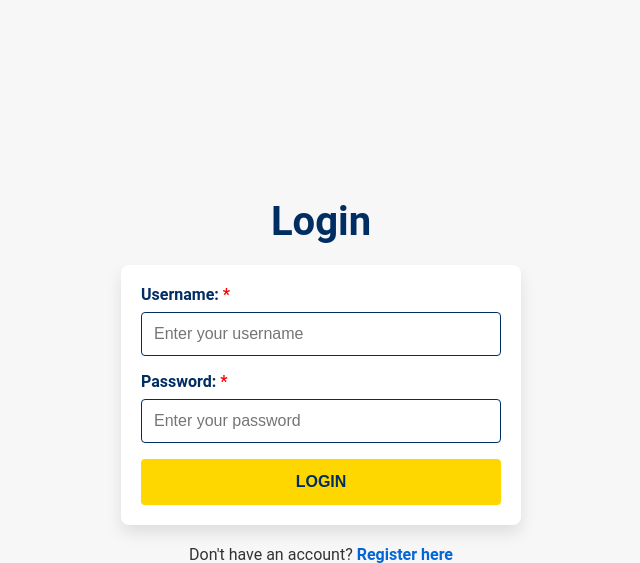
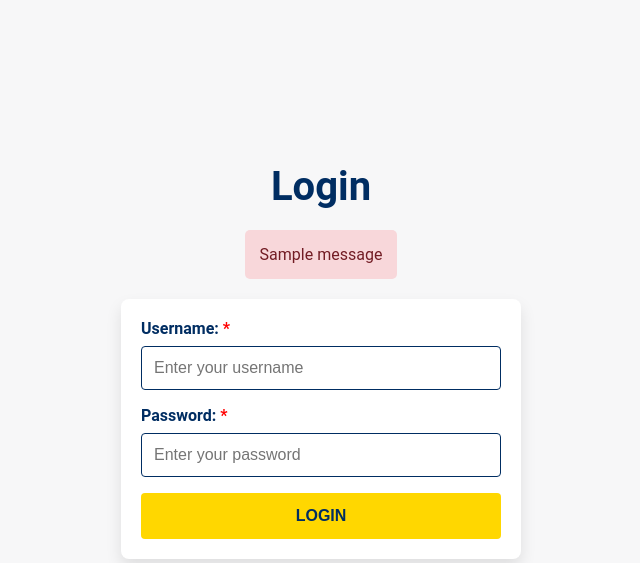
Before and after one commit to md-Yusha/School_Website, a Django app: page /login/ in a window 1280 px wide. Shown: the top 563 px of the page, without its empty margins (319-959 px from the left). Run offline with Django 5.2, Linux system fonts and the light colour scheme; one stand-in notice (Sample message) is shown.

Commit message:
login error

```diff
--- a/school_website/templates/student_dash/login.html
+++ b/school_website/templates/student_dash/login.html
@@ -141,11 +141,29 @@
                 padding: 10px; /* Smaller padding for better fit */
             }
         }
+        .messages {
+            margin-bottom: 20px;
+            padding: 10px;
+            background-color: #f8d7da; /* Light red background for error messages */
+            color: #721c24; /* Dark red text */
+            border-radius: 5px;
+        }
 
+        .message {
+            margin: 0;
+            padding: 5px;
+        }
     </style>
 </head>
 <body>
     <h1>Login</h1>
+    {% if messages %}
+        <div class="messages">
+            {% for message in messages %}
+                <p class="message">{{ message }}</p>
+            {% endfor %}
+        </div>
+    {% endif %}
     <form method="post" aria-label="Login Form">
         {% csrf_token %}
         <div class="form-group">
```
Also changed, not shown: school_website/templates/student_dash/forgot_pass.html (+19 -0 lines), school_website/templates/student_dash/register.html (+23 -0 lines), school_website/db.sqlite3.
